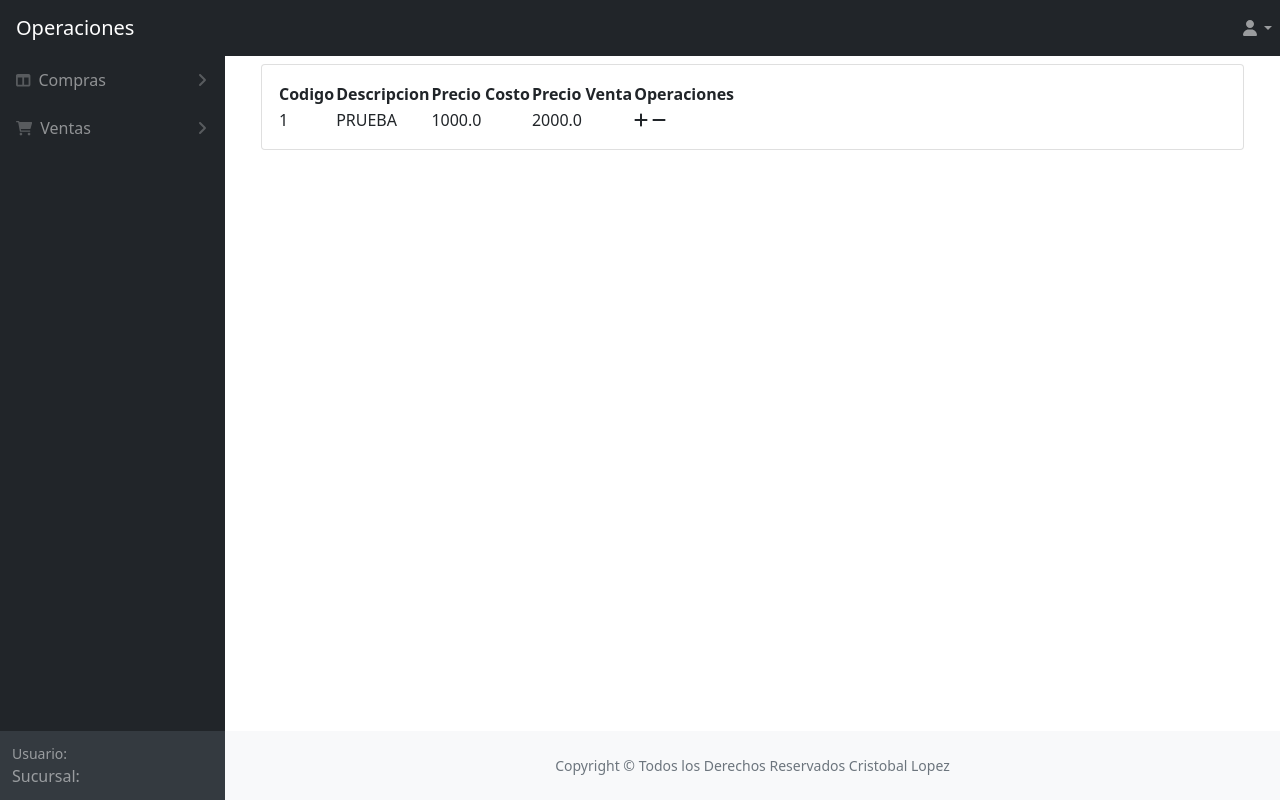
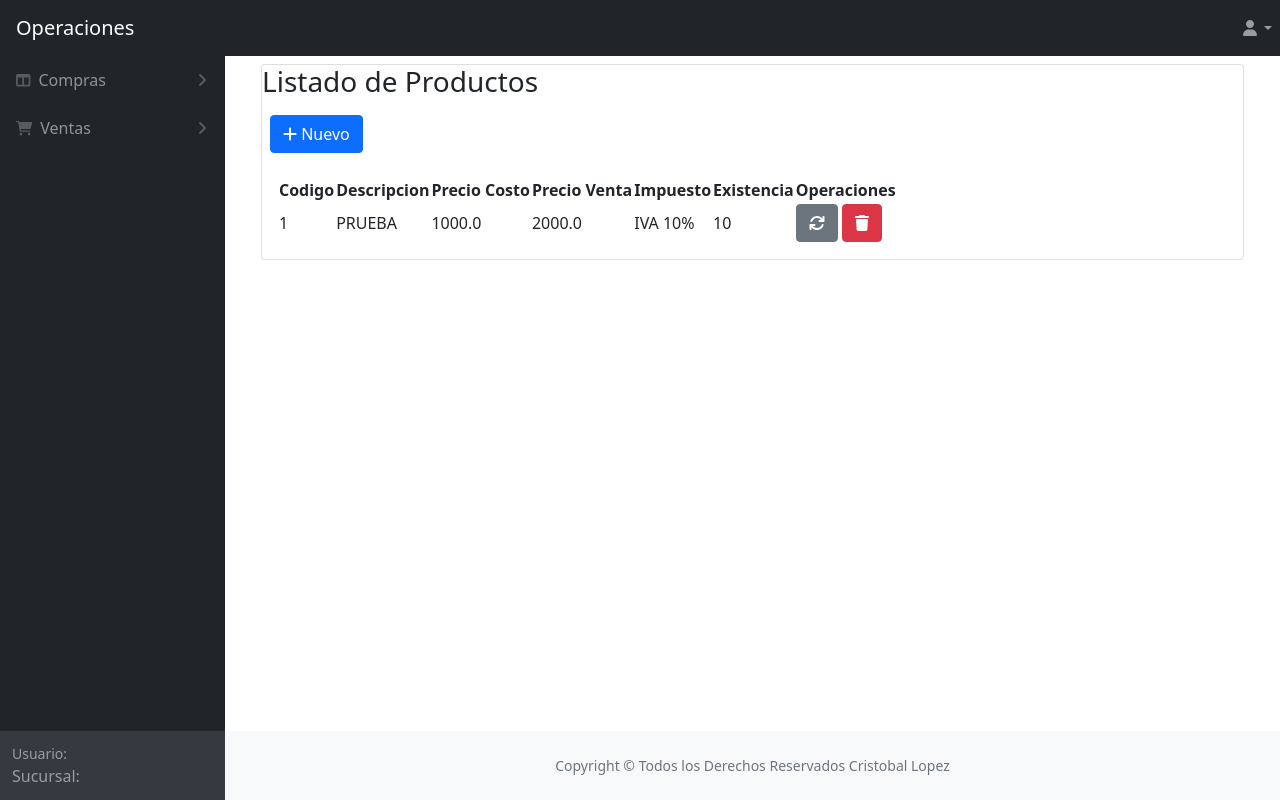
Before and after one commit to CrisMaster780/practicasdjango, a Django app: page /productos/ in a window 1280 px wide. Run offline with Django 4.2, Linux system fonts and the light colour scheme; data comes from the database, SQL or seed files in the repository; both versions use the stored data as it was after the commit; some libraries are stand-ins or nearby versions.

Commit message:
commit_3

```diff
--- a/productos/models.py
+++ b/productos/models.py
@@ -13,7 +13,7 @@
     precio_costo = models.FloatField()
     precio_venta= models.FloatField()
     existencia = models.IntegerField()
-    cantidad_minima = models.IntegerField
-    cantidad_maxima = models.IntegerField
+    cantidad_minima = models.IntegerField()
+    cantidad_maxima = models.IntegerField()
     impuesto = models.ForeignKey(Impuesto, on_delete=models.CASCADE)
     estado = models.BooleanField(default=True)
--- a/templates/productos/index.html
+++ b/templates/productos/index.html
@@ -4,8 +4,13 @@
 {% block content %}
 
 <main class="container-fluid mt-2">
+
     <div class="container-fluid px-4">
         <div class="card mb-4">
+            <h3>Listado de Productos</h3>
+            <div class="p-2">
+                <button class="btn btn-primary"> <i class="fa-solid fa-plus"></i> Nuevo</button>
+            </div>
             <div class="card-body">
                 <table id="datatablesSimple">
                     <thead>
@@ -14,6 +19,8 @@
                             <th>Descripcion</th>
                             <th>Precio Costo</th>
                             <th>Precio Venta</th>
+                            <th>Impuesto</th>
+                            <th>Existencia</th>
 
                             <th>Operaciones</th>
                         </tr>
@@ -26,7 +33,10 @@
                             <td> {{p.descripcion}} </td>
                             <td> {{p.precio_costo}} </td>
                             <td> {{p.precio_venta}} </td>
-                            <td> <i class="fa-solid fa-plus"></i>  <i class="fa-solid fa-minus"></i> </td>
+                            <td> {{p.impuesto.descripcion}} </td>
+                            <td> {{p.existencia}} </td>
+                            <td> <button class="btn btn-secondary"><i class="fa-solid fa-arrows-rotate"></i></button>
+                                 <button class="btn btn-danger"><i class="fa-solid fa-trash"></i></button> </td>
                         </tr>
 
                     </tbody>
```
Also changed, not shown: db.sqlite3, 1 other file.
